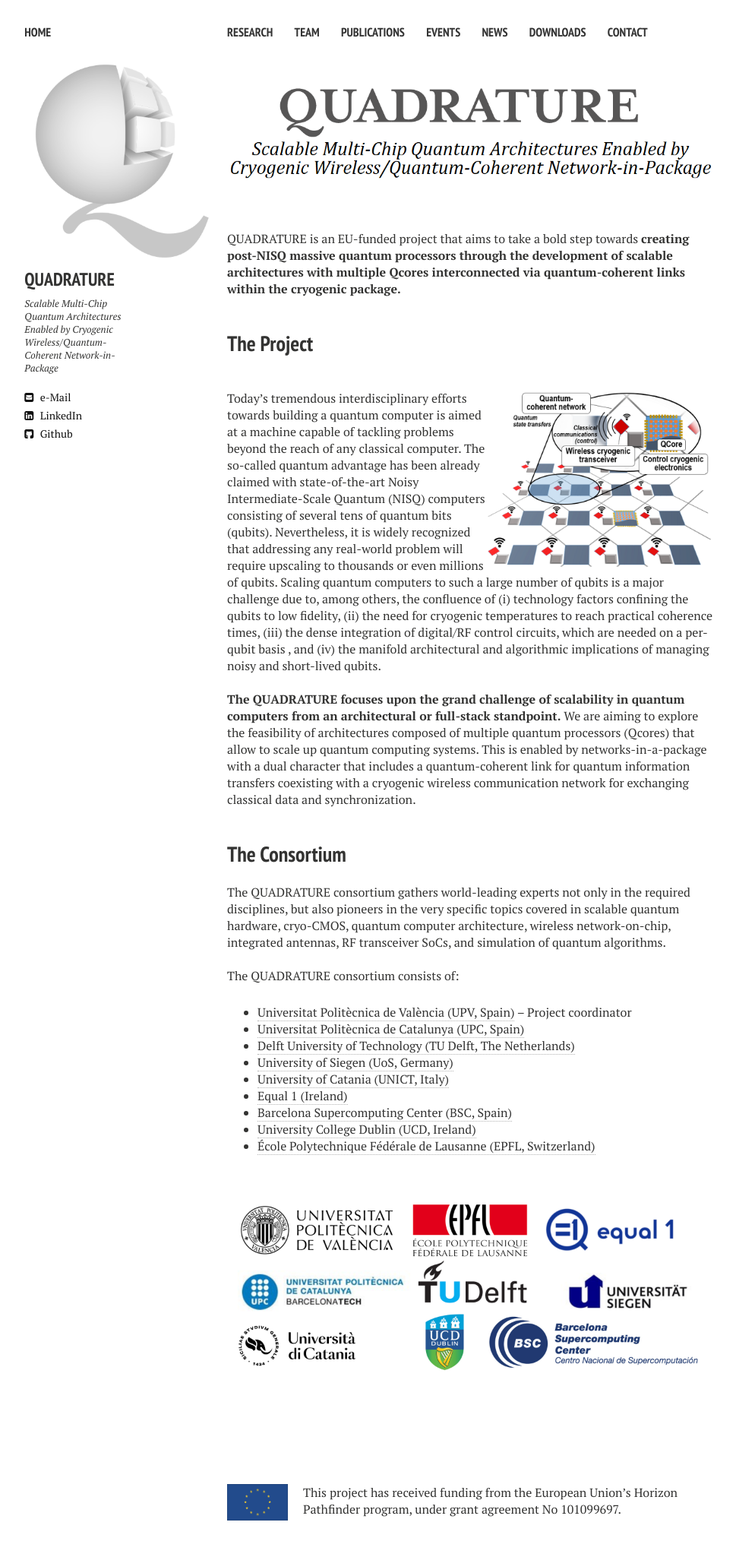
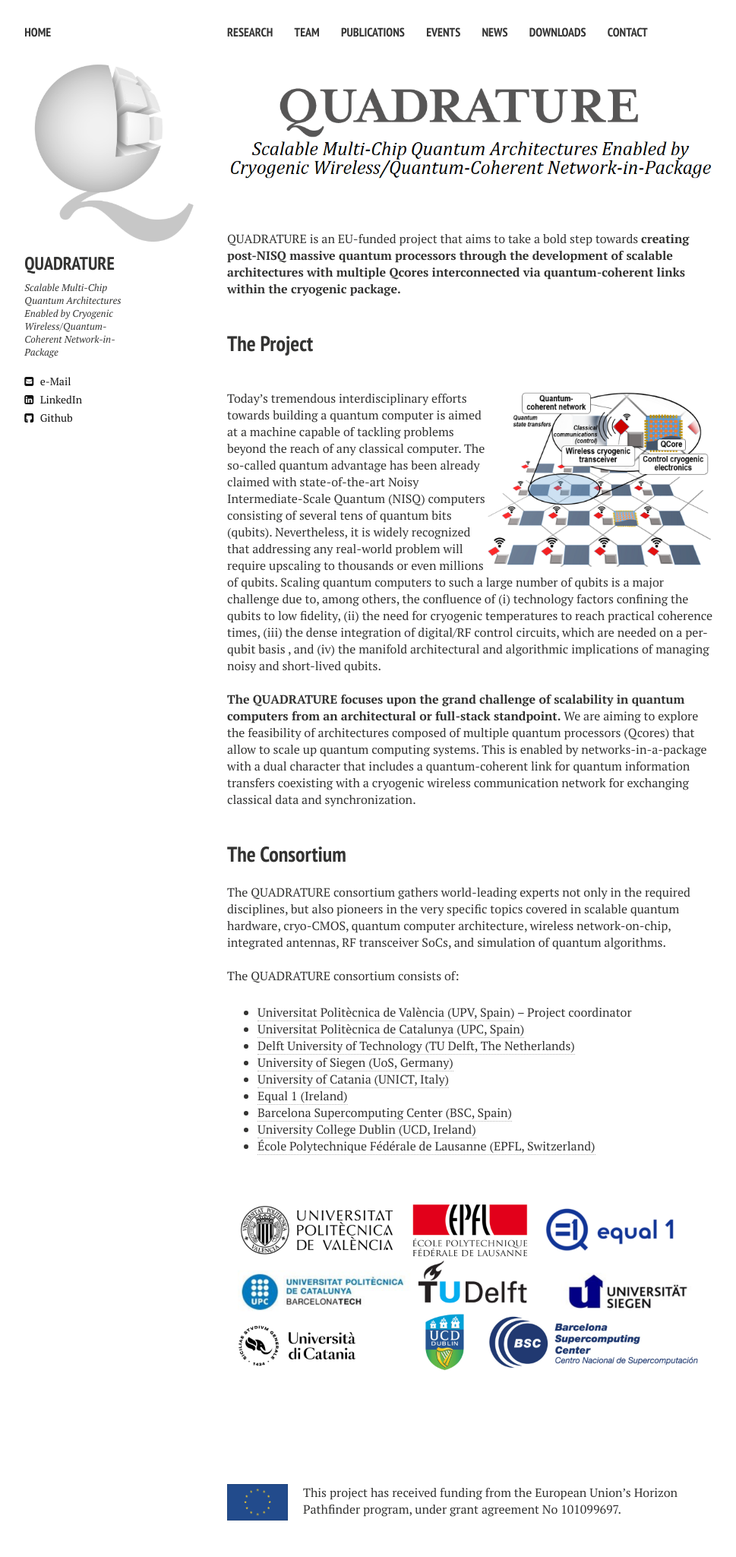
Before and after one commit to biddu/biddu.github.io, a Jekyll site: the page built from index.md, in a window 1280 px wide. Shown: the whole page at 76% size, without its empty margins (21-990 px from the left). Built offline with Jekyll 4.4.1, drawn with Linux system fonts in a browser that asks for light colours; nearby versions of some CDN libraries; comment, search, counter and statistics services are not loaded.

Commit message:
Update _author-bio.html

```diff
--- a/_includes/_author-bio.html
+++ b/_includes/_author-bio.html
@@ -1,10 +1,10 @@
 <!-- Use class="bio-photo" to make images round -->
 {% if site.owner.avatar contains 'http://' %}
-	<img src="{{ site.owner.avatar }}" style="width:120%" alt="{{ site.owner.name }} bio photo"></a>
+	<img src="{{ site.owner.avatar }}" style="width:110%" alt="{{ site.owner.name }} bio photo"></a>
 {% elsif site.owner.avatar contains 'https://' %}
-	<img src="{{ site.owner.avatar }}" style="width:120%" alt="{{ site.owner.name }} bio photo"></a>
+	<img src="{{ site.owner.avatar }}" style="width:110%" alt="{{ site.owner.name }} bio photo"></a>
 {% else %}
-	<img src="{{ site.url }}/images/{{ site.owner.avatar }}" style="width:120%" alt="{{ site.owner.name }} bio photo"></a>
+	<img src="{{ site.url }}/images/{{ site.owner.avatar }}" style="width:110%" alt="{{ site.owner.name }} bio photo"></a>
 {% endif %}
 <h3>{{ site.owner.name }}</h3>
 <p>{{ site.owner.bio }}</p>
```
